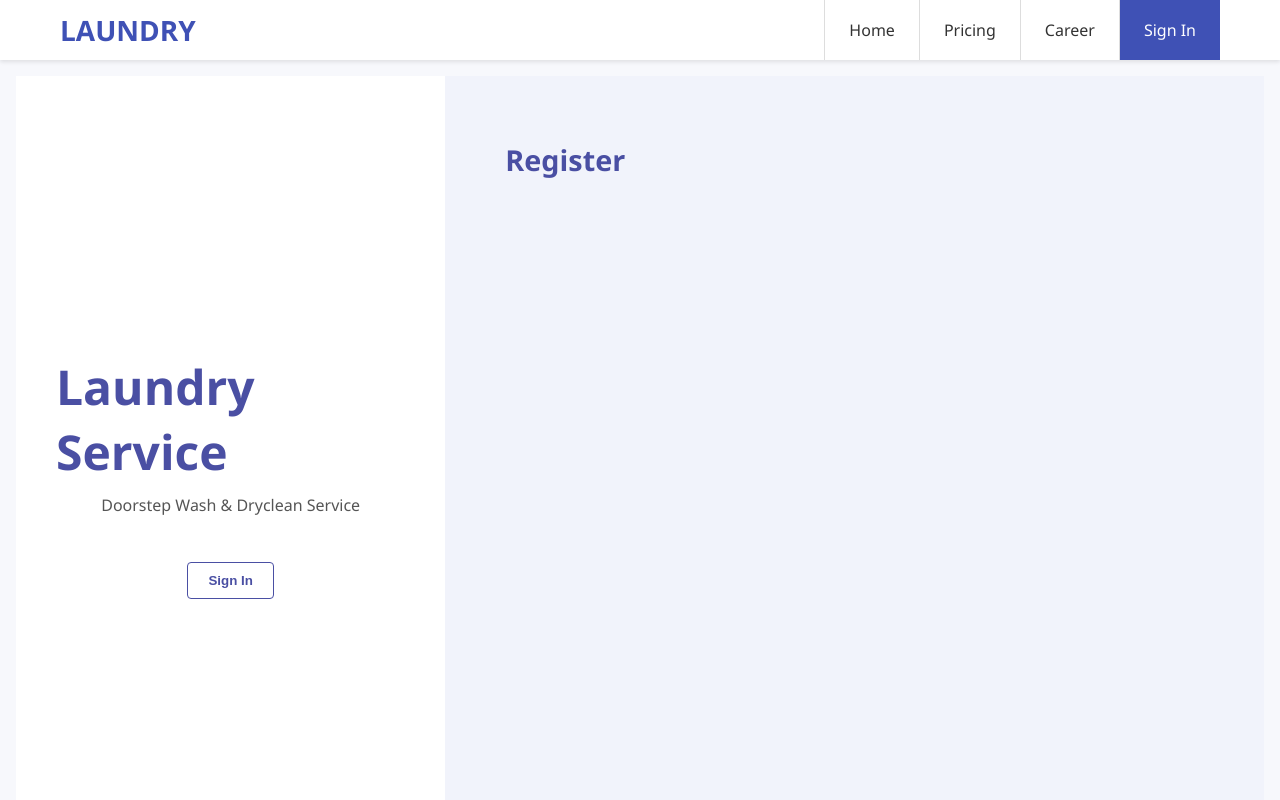
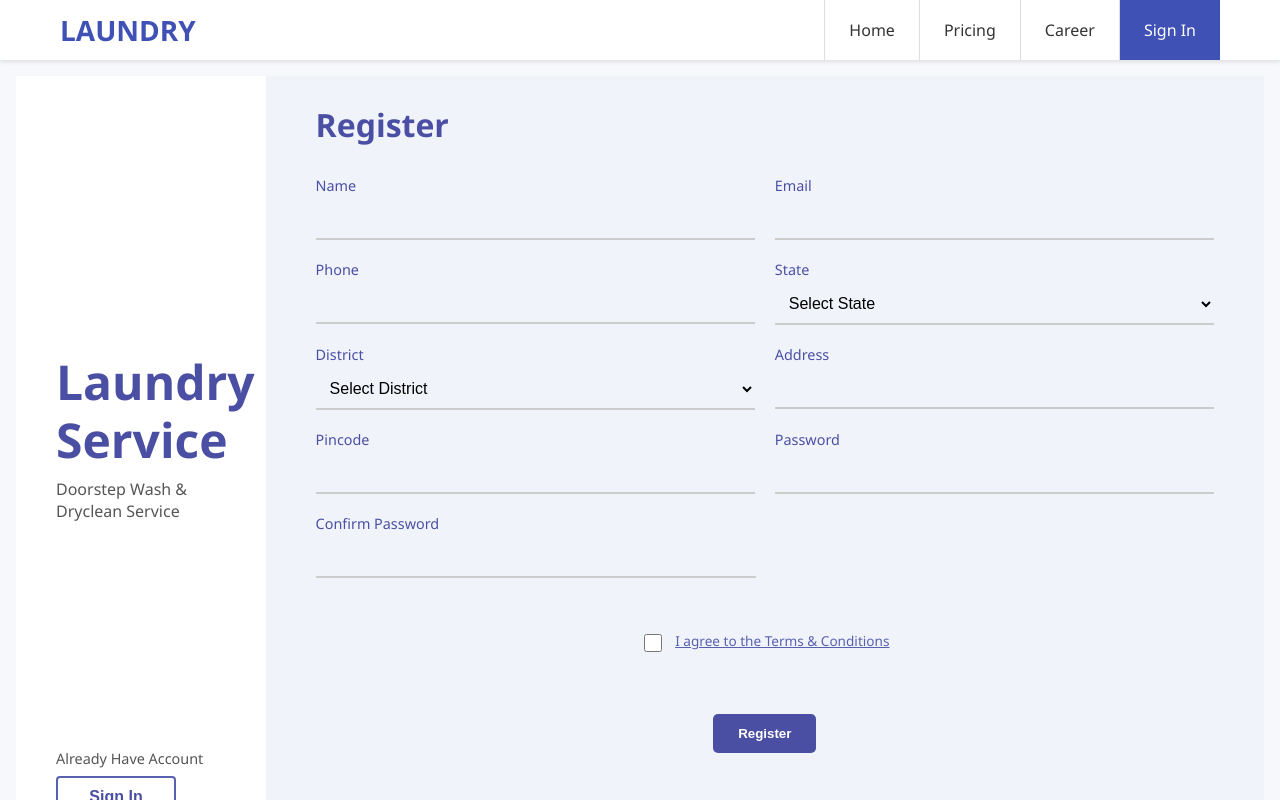
Before and after one commit to jayvachhani663/laundry-app, a React (Create React App) app: page /register in a window 1280 px wide. Shown: the top 800 px of the page. Built offline with nearby package versions, Linux system fonts and the light colour scheme.

Commit message:
Add terms checkbox and Sign In navigation Completed Register Page

```diff
--- a/src/App.js
+++ b/src/App.js
@@ -8,6 +8,7 @@ function App() {
     <Router>
       <Routes>
         <Route path="/" element={<Layout />}>
+          <Route index element={<Signin />} />
           <Route path="signin" element={<Signin />} />
           <Route path="register" element={<Register />} />
         </Route>
--- a/src/pages/Register.css
+++ b/src/pages/Register.css
@@ -1,46 +1,83 @@
 .register-left-section {
-  flex: 1;
+  width: 20%;
   background-color: white;
   display: flex;
   flex-direction: column;
+  justify-content: space-between;
+  padding: 60px 40px;
+  height: 100vh;
+  box-sizing: border-box;
+  font-family: "Segoe UI", sans-serif;
+}
+
+.register-left-content {
+  display: flex;
+  flex-direction: column;
   justify-content: center;
-  align-items: center;
-  padding: 40px;
+  flex: 1;
 }
 
 .register-left-section h1 {
   font-size: 3rem;
+  font-weight: 700;
   color: #4a4fa3;
   margin: 0;
+  line-height: 1.2;
 }
 
 .register-left-section p {
   font-size: 1rem;
   color: #555;
-  margin-top: 10px;
+  margin: 10px 0 0 0;
+}
+
+.signin-section {
+  margin-top: auto;
+}
+
+.signin-section p {
+  font-size: 0.9rem;
+  color: #555;
+  margin-bottom: 8px;
+}
+
+.signin-section button {
+  padding: 10px 30px;
+  border: 1.5px solid #4a4fa3;
+  background-color: white;
+  color: #4a4fa3;
+  font-weight: 600;
+  font-size: 1rem;
+  cursor: pointer;
+  border-radius: 5px;
 }
 
 .register-left-section button {
-  margin-top: 30px;
-  padding: 10px 20px;
-  border: 1px solid #4a4fa3;
+  width: 120px;
+  height: 40px;
+  border: 2px solid #5861ae;
   background-color: white;
-  color: #4a4fa3;
+  /* color: #4a4fa3; */
   font-weight: bold;
   cursor: pointer;
   border-radius: 4px;
 }
 
 .register-right-section {
-  flex: 2;
+  width: 80%;
   background-color: #f1f3fb;
-  padding: 40px 60px;
+  padding: 0px 50px;
+  display: flex;
+  flex-direction: column;
+  justify-content: flex-start;
 }
 
 .register-right-section h2 {
   color: #4a4fa3;
-  font-size: 1.8rem;
+  font-size: 2rem;
+  font-weight: 700;
   margin-bottom: 30px;
+  text-align: left;
 }
 
 form {
@@ -53,6 +90,12 @@ form {
   flex: 1 1 45%;
   display: flex;
   flex-direction: column;
+}
+
+.half-width{
+   width: 49%;
+  max-width: 50%;
+  flex: 0 0 49%;
 }
 
 label {
@@ -78,18 +121,40 @@ select:focus {
 }
 
 .checkbox-container {
-  display: flex;
+   display: flex;
   align-items: center;
-  margin-top: 20px;
+  gap: 10px;
+  font-size: 0.9rem;
+  color: #555;
+  margin-top: 10px;
 }
 
-.checkbox-container input {
-  margin-right: 10px;
+.checkbox-container input[type="checkbox"] {
+  width: 18px;
+  height: 18px;
+  accent-color: #4a4fa3;
+  cursor: pointer;
+}
+
+.checkbox-container a {
+  color: #4a4fa3;
+  text-decoration: none;
+  font-weight: 500;
 }
 
 .checkbox-container label {
   font-size: 0.85rem;
-  color: #555;
+  text-decoration: underline;
+  color: #5861AE;
+}
+
+.form-footer {
+  width: 100%;
+  display: flex;
+  flex-direction: column;
+  align-items: center;
+  margin-top: 10px;
+  gap: 15px;
 }
 
 .register-btn {
--- a/src/pages/Register.js
+++ b/src/pages/Register.js
@@ -1,22 +1,99 @@
-import './Register.css';
-import Footer from '../components/Footer';
+import "./Register.css";
+import { useNavigate } from "react-router-dom";
+import Footer from "../components/Footer";
 
 const Register = () => {
+  const navigate = useNavigate();
+  const goToSignin = () =>{
+    navigate("/signin");
+  }
   return (
     <div className="register-page">
-        <div className="container">
-            <div className="register-left-section">
-                <h1>Laundry Service</h1>
-                <p>Doorstep Wash & Dryclean Service</p>
-                <button>Sign In</button>
+      <div className="container">
+        <div className="register-left-section">
+          <div class="register-left-content">
+            <h1>
+              Laundry
+              <br />
+              Service
+            </h1>
+            <p>Doorstep Wash & Dryclean Service</p>
+          </div>
+          <div className="signin-section">
+            <p>Already Have Account</p>
+            <button onClick={goToSignin}>Sign In</button>
+          </div>
+        </div>
+        <div className="register-right-section">
+          <h2>Register</h2>
+          <form>
+            <div className="form-group">
+              <label htmlFor="name">Name</label>
+              <input type="text" id="name" name="name" />
             </div>
-            <div className="register-right-section">
-            <h2>Register</h2>
+            <div className="form-group">
+              <label htmlFor="email">Email</label>
+              <input type="email" id="email" name="email" />
+            </div>
+            <div className="form-group">
+              <label htmlFor="phone">Phone</label>
+              <input type="number" id="phone" name="phone" />
+            </div>
+            <div className="form-group">
+              <label htmlFor="state">State</label>
+              <select id="state" name="state">
+                <option value="">Select State</option>
+                <option value="karnataka">Karnataka</option>
+                <option value="maharashtra">Maharashtra</option>
+                <option value="delhi">Delhi</option>
+                <option value="gujarat">Gujarat</option>
+              </select>
+            </div>
+            <div className="form-group">
+              <label htmlFor="district">District</label>
+              <select id="district" name="district">
+                <option value={""}>Select District</option>
+                <option value={"bangalore"}>Bangalore</option>
+                <option value={"mumbai"}>Mumbai</option>
+                <option value={"delhi"}>Delhi</option>
+                <option value={"surat"}>Surat</option>
+              </select>
+            </div>
+            <div className="form-group">
+              <label htmlFor="address">Address</label>
+              <input type="text" id="address" name="address" />
+            </div>
+            <div className="form-group">
+              <label htmlFor="pincode">Pincode</label>
+              <input type="number" id="pincode" name="pincode" />
+            </div>
+            <div className="form-group">
+              <label htmlFor="password">Password</label>
+              <input type="password" id="password" name="password" />
+            </div>
+            <div className="form-group half-width">
+              <label htmlFor="confirm-password">Confirm Password</label>
+              <input
+                type="password"
+                id="confirm-password"
+                name="confirm-password"
+              />
+            </div>
+            <div className="form-footer">
+              <div className="checkbox-container">
+                <input type="checkbox" id="terms" name="terms" required />
+                <label htmlFor="terms">
+                  <p>I agree to the Terms & Conditions</p>
+                </label>
+              </div>
+
+              <button className="register-btn" type="submit">Register</button>
+            </div>
+          </form>
         </div>
       </div>
-      <Footer/>
+      <Footer />
     </div>
-
   );
 };
 
--- a/src/pages/SignIn.css
+++ b/src/pages/SignIn.css
@@ -56,7 +56,7 @@
   color: black;
 }
 
-.register-btn {
+.register-btn-signIn {
   padding: 0.5rem 1rem;
   background: transparent;
   border: 1px solid #5861AE;
@@ -67,7 +67,7 @@
   transition: background 0.3s ease;
 }
 
-.register-btn:hover {
+.register-btn-signIn:hover {
   background-color: #f0f0f0;
 }
 
--- a/src/pages/SignIn.js
+++ b/src/pages/SignIn.js
@@ -38,7 +38,7 @@ const SignIn = () => {
             <p>Doorstep Wash & Dryclean Service</p>
             <div className="register-box">
               <p>Don't Have An Account?</p>
-              <button className="register-btn" onClick={goToRegister}>Register</button>
+              <button className="register-btn-signIn" onClick={goToRegister}>Register</button>
             </div>
           </div>
         </div>
```
